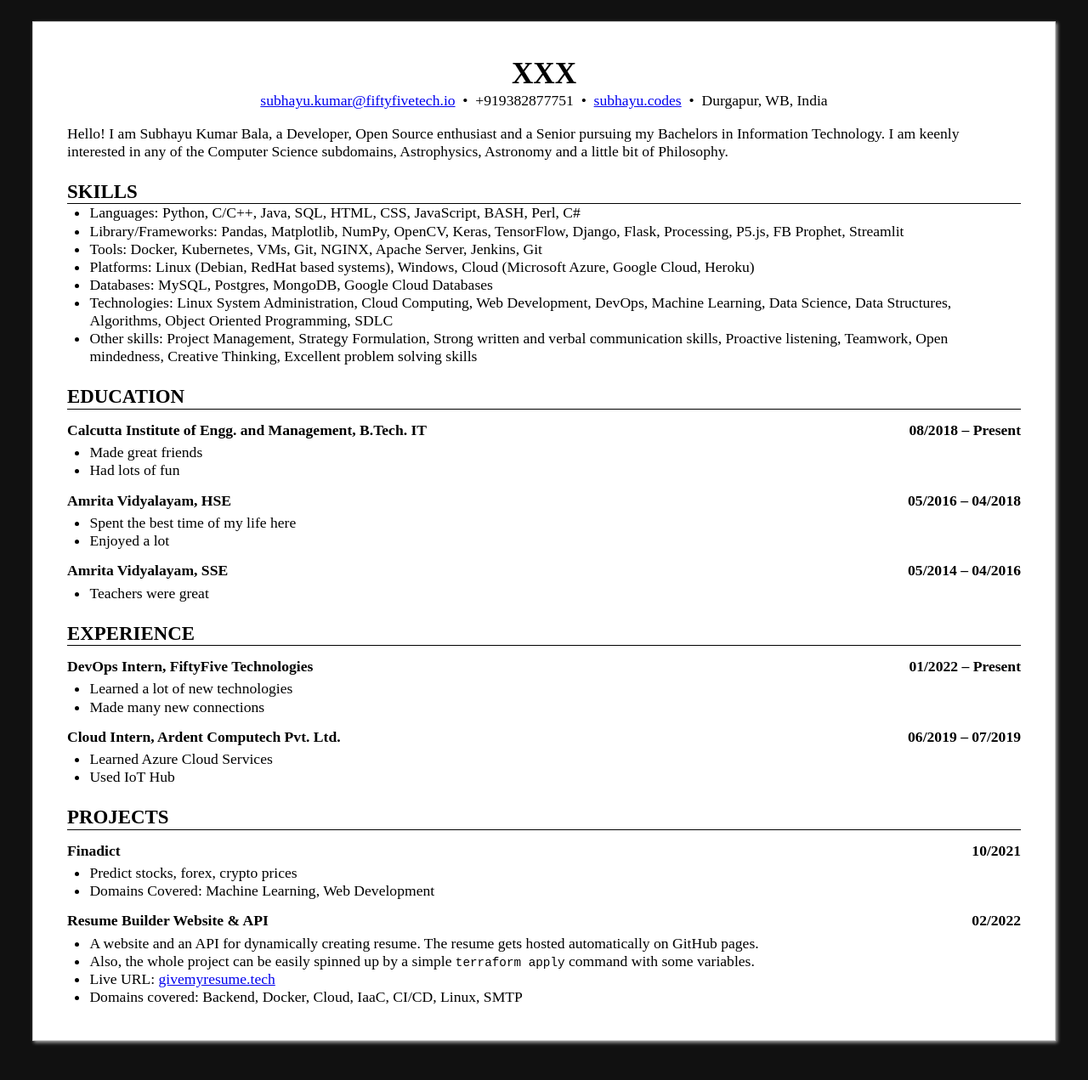
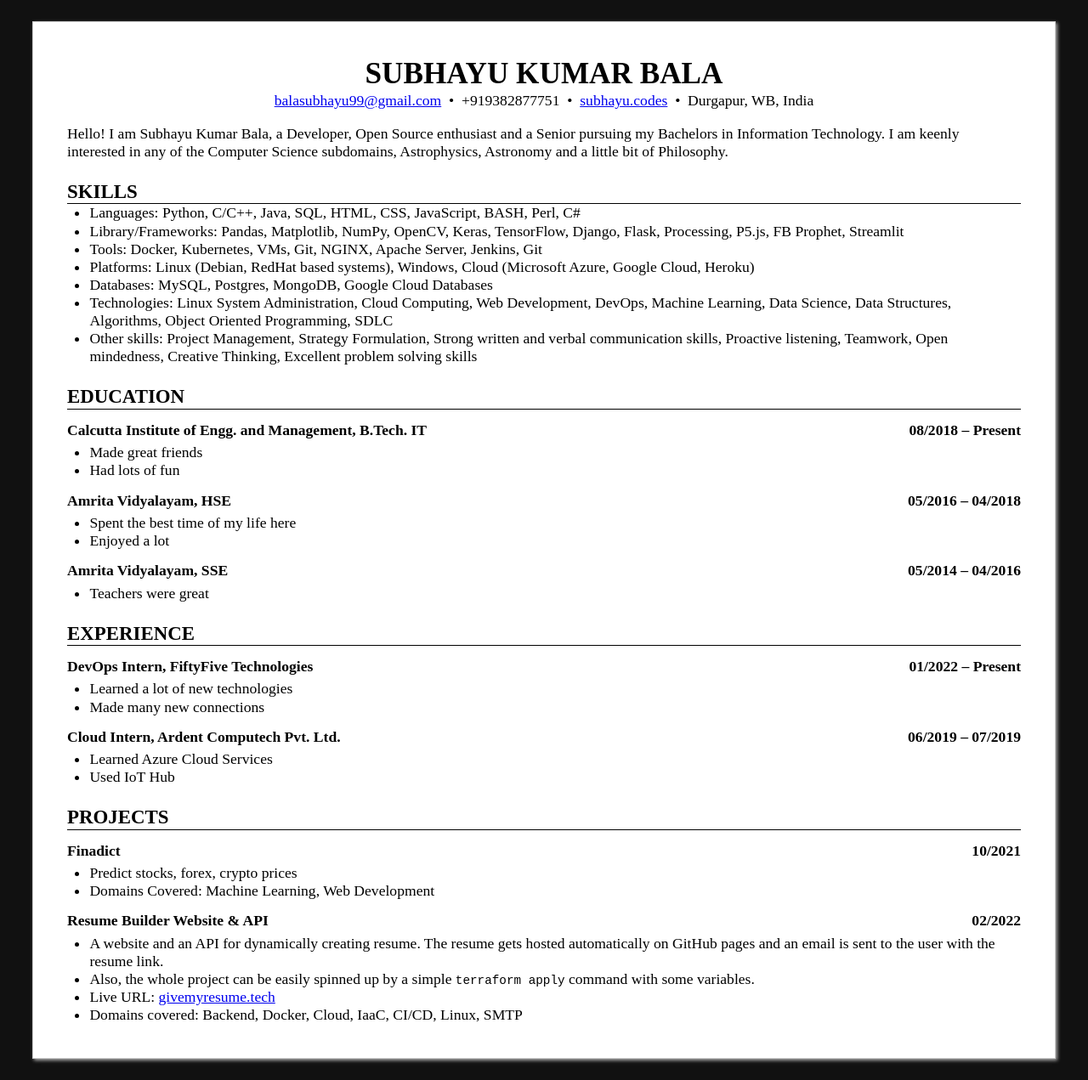
Before and after one commit to givemyresume/givemyresume.github.io, a plain HTML site: page subhayu99/index.html in a window 1280 px wide. Shown: the whole page at 85% size. Before the commit the page ends 1250 px from the top, so only its background shows below. Drawn offline with Linux system fonts and the light colour scheme.

Commit message:
add resume using script

```diff
--- a/subhayu99/index.html
+++ b/subhayu99/index.html
@@ -1,7 +1,7 @@
 <html lang="en">
 <head>
 <meta charset="UTF-8">
-<title>xxx</title>
+<title>Subhayu Kumar Bala</title>
 <style>
 body {
     color: #000000;
@@ -120,9 +120,9 @@ h1 + ul + p {
 </head>
 <body>
 <div id="resume">
-<h1>xxx</h1>
+<h1>Subhayu Kumar Bala</h1>
 <ul>
-<li><a href="&#109;&#97;&#105;&#108;&#116;&#111;&#58;&#115;&#117;&#98;&#104;&#97;&#121;&#117;&#46;&#107;&#117;&#109;&#97;&#114;&#64;&#102;&#105;&#102;&#116;&#121;&#102;&#105;&#118;&#101;&#116;&#101;&#99;&#104;&#46;&#105;&#111;">&#115;&#117;&#98;&#104;&#97;&#121;&#117;&#46;&#107;&#117;&#109;&#97;&#114;&#64;&#102;&#105;&#102;&#116;&#121;&#102;&#105;&#118;&#101;&#116;&#101;&#99;&#104;&#46;&#105;&#111;</a></li>
+<li><a href="&#109;&#97;&#105;&#108;&#116;&#111;&#58;&#98;&#97;&#108;&#97;&#115;&#117;&#98;&#104;&#97;&#121;&#117;&#57;&#57;&#64;&#103;&#109;&#97;&#105;&#108;&#46;&#99;&#111;&#109;">&#98;&#97;&#108;&#97;&#115;&#117;&#98;&#104;&#97;&#121;&#117;&#57;&#57;&#64;&#103;&#109;&#97;&#105;&#108;&#46;&#99;&#111;&#109;</a></li>
 <li>+919382877751</li>
 <li><a href="https://subhayu.codes">subhayu.codes</a></li>
 <li>Durgapur, WB, India</li>
@@ -172,7 +172,7 @@ h1 + ul + p {
 </ul>
 <h3><span>Resume Builder Website &amp; API</span> <span>02/2022</span></h3>
 <ul>
-<li>A website and an API for dynamically creating resume. The resume gets hosted automatically on GitHub pages. </li>
+<li>A website and an API for dynamically creating resume. The resume gets hosted automatically on GitHub pages and an email is sent to the user with the resume link. </li>
 <li>Also, the whole project can be easily spinned up by a simple <code>terraform apply</code> command with some variables.</li>
 <li>Live URL: <a href="https://app1.givemyresume.tech">givemyresume.tech</a></li>
 <li>Domains covered: Backend, Docker, Cloud, IaaC, CI/CD, Linux, SMTP</li>
```
Also changed, not shown: subhayu99/data.json (+1 -1 lines), 1 other file.
